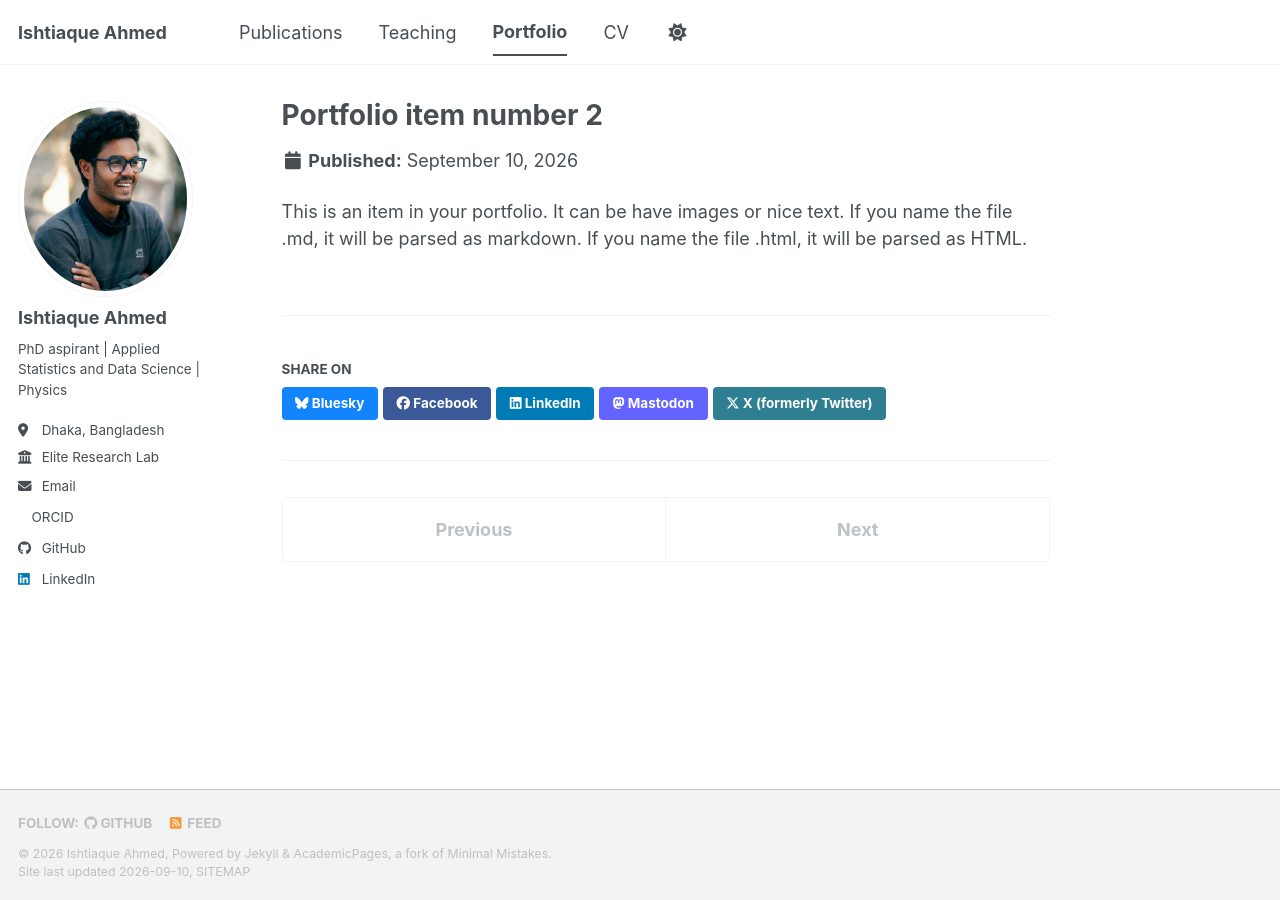
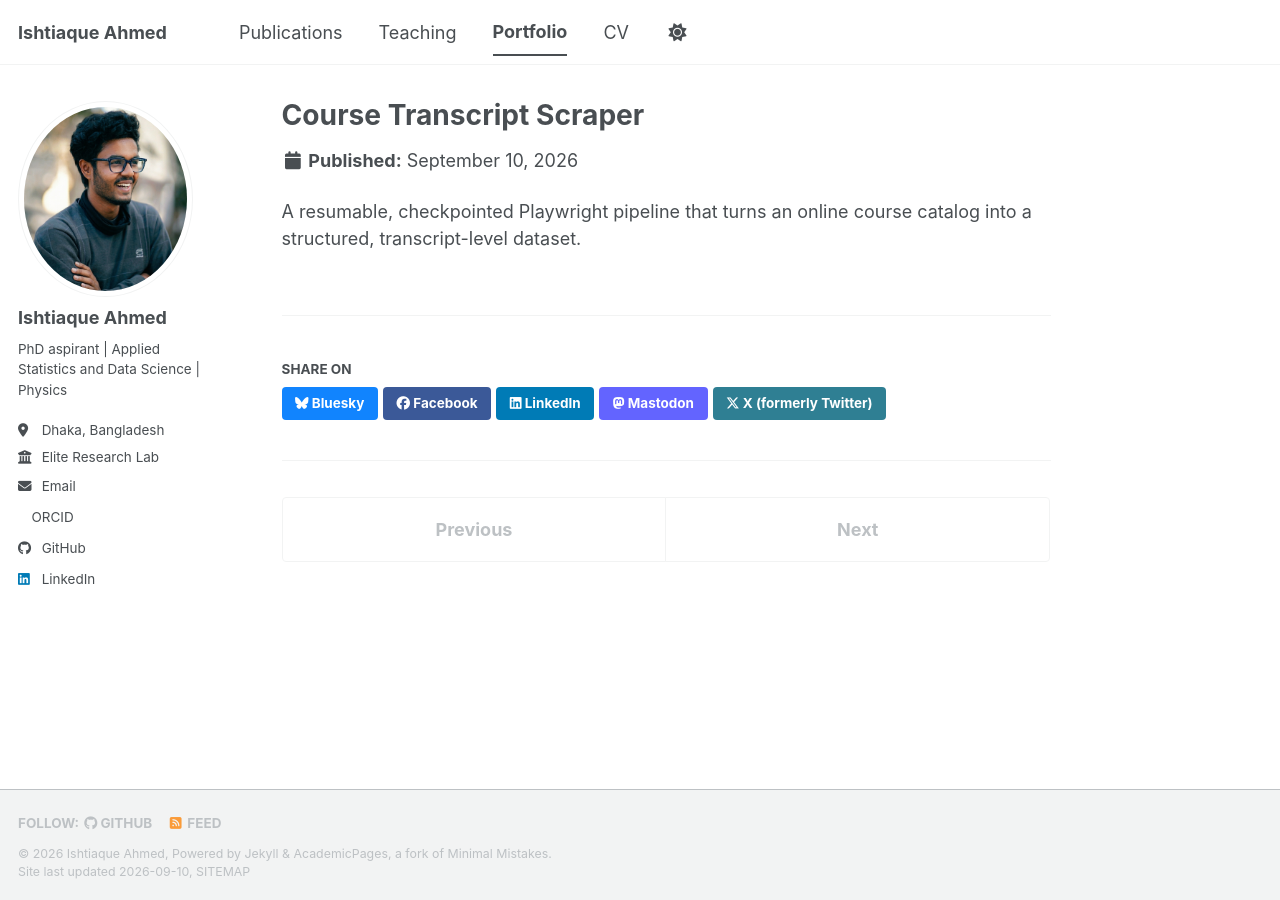
Before and after one commit to ishtia-que/ishtia-que.github.io, a Jekyll site: the page built from _portfolio/portfolio-2.html, in a window 1280 px wide. Built offline with Jekyll 4.4.1, drawn with Linux system fonts in a browser that asks for light colours; a style sheet for code colours, icons or effects is not loaded.

Commit message:
Update portfolio-2.html

```diff
--- a/_portfolio/portfolio-2.html
+++ b/_portfolio/portfolio-2.html
@@ -1,7 +1,7 @@
 ---
-title: "Portfolio item number 2"
-excerpt: "Short description of portfolio item number 2 <br/><img src='/images/500x300.png'>"
+title: "Course Transcript Scraper"
+excerpt: "Course Transcript Scraper <br/><img src='/images/500x300.png'>"
 collection: portfolio
 ---
 
-This is an item in your portfolio. It can be have images or nice text. If you name the file .md, it will be parsed as markdown. If you name the file .html, it will be parsed as HTML.
+A resumable, checkpointed Playwright pipeline that turns an online course catalog into a structured, transcript-level dataset.
```
